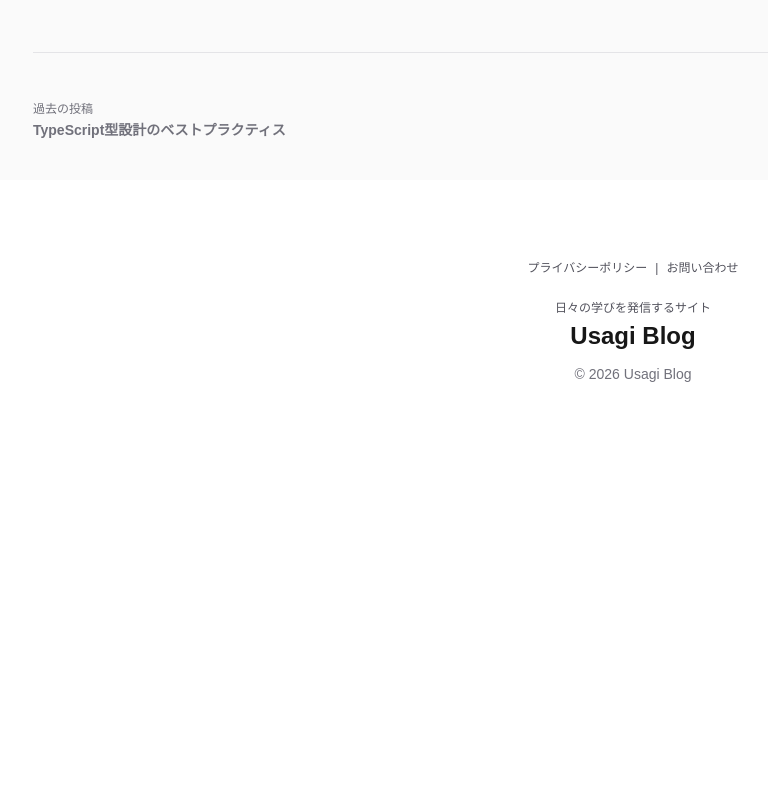
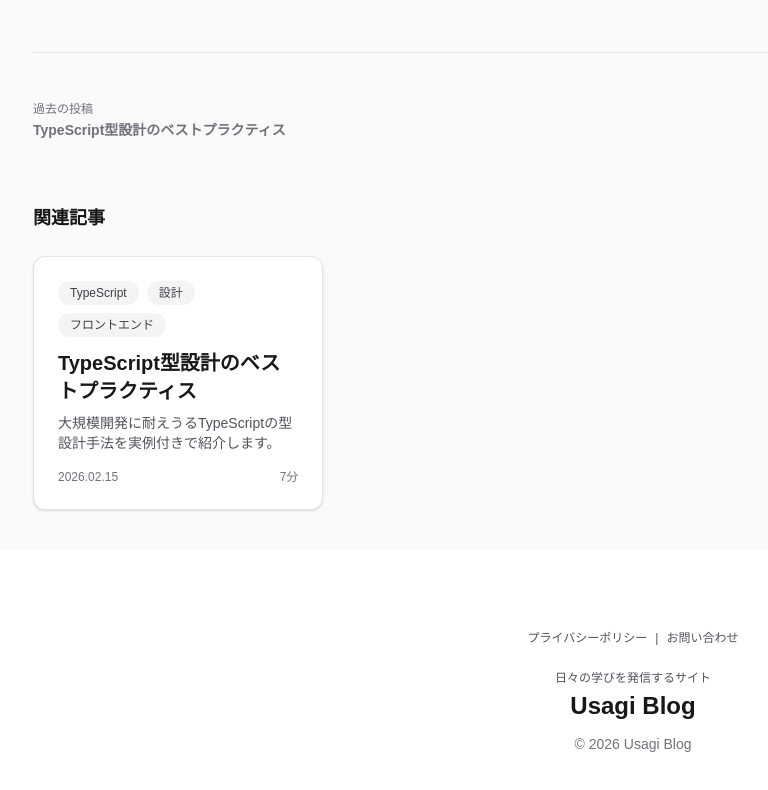
Before and after one commit to Apple-cake/next-tech-blog, a Next.js app: page /articles/nextjs-architecture in a window 1280 px wide. Shown: the part 2257-3047 px from the top of the page, without its empty margins (7-775 px from the left). Before the commit the page ends 2681 px from the top, so only its background shows below. Built offline with nearby package versions, Linux system fonts and the light colour scheme.

Commit message:
関連記事の追加

```diff
--- a/app/articles/[slug]/page.tsx
+++ b/app/articles/[slug]/page.tsx
@@ -8,9 +8,11 @@ import {
   getArticleBySlug,
   getAllArticles,
   getAdjacentArticles,
+  getRelatedArticles,
 } from "@/features/articles";
 import { extractHeadings } from "@/lib/toc";
 import Link from "next/link";
+import ArticleCard from "@/components/article/ArticleCard";
 import MobileTocBar from "@/components/article/MobileTocBar";
 import ShareButtons from "@/components/article/ShareButtons";
 import TagBadge from "@/components/article/TagBadge";
@@ -62,6 +64,7 @@ export default async function ArticlePage({ params }: Props) {
   const { slug } = await params;
 
   const article = getArticleBySlug(slug);
+  const relatedArticles = getRelatedArticles(slug, 3);
 
   if (!article) {
     return notFound();
@@ -165,6 +168,23 @@ export default async function ArticlePage({ params }: Props) {
                 )}
               </div>
             </nav>
+            {/* 関連記事 */}
+            {relatedArticles.length > 0 && (
+              <section className="mt-16">
+                <p className="text-lg font-semibold mb-6">
+                  関連記事
+                </p>
+
+                <div className="grid gap-6 sm:grid-cols-2 lg:grid-cols-3">
+                  {relatedArticles.map((article) => (
+                    <ArticleCard
+                      key={article.slug}
+                      article={article}
+                    />
+                  ))}
+                </div>
+              </section>
+            )}
           </section>
           {/* サイドバー */}
           <Sidebar toc={toc} />
--- a/features/articles/index.ts
+++ b/features/articles/index.ts
@@ -58,3 +58,33 @@ export function getAdjacentArticles(slug: string) {
     next: articles[index - 1] ?? null, // 新しい記事
   };
 }
+
+/**
+ * 同じタグを持つ関連記事を取得
+ */
+export function getRelatedArticles(
+  slug: string,
+  max = 3
+) {
+  const all = getAllArticles();
+  const current = getArticleBySlug(slug);
+
+  if (!current) return [];
+
+  // 現在記事のタグslug一覧
+  const currentTagSlugs = current.tags.map((t) => t.slug);
+
+  // 同タグ記事抽出（自分は除外）
+  const related = all.filter((article) => {
+    if (article.slug === slug) return false;
+
+    return article.tags.some((tag) =>
+      currentTagSlugs.includes(tag.slug)
+    );
+  });
+
+  // ランダムシャッフル
+  const shuffled = related.sort(() => 0.5 - Math.random());
+
+  return shuffled.slice(0, max);
+}
```
